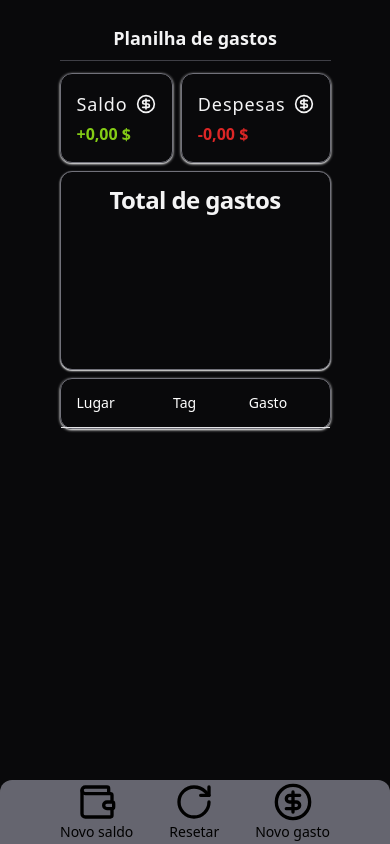
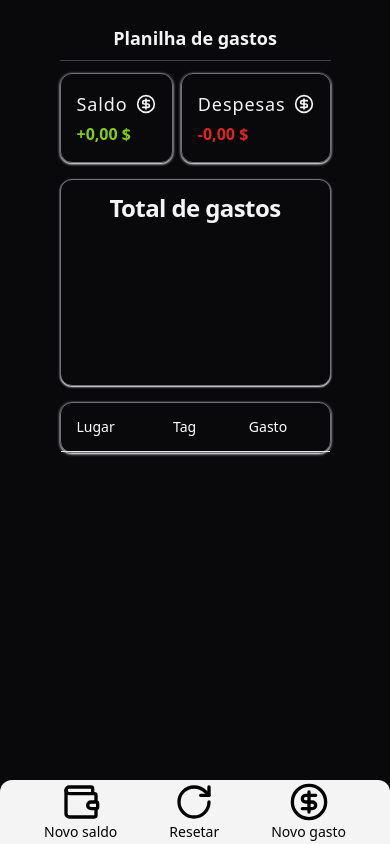
Before and after one commit to VitorAndes/planilha-de-gastos, a React (Vite) app: page / in a window 390 px wide. Built offline with nearby package versions, Linux system fonts and the light colour scheme.

Commit message:
:lipstick: feat: novo estilo de nav mobile

```diff
--- a/src/App.tsx
+++ b/src/App.tsx
@@ -56,18 +56,18 @@ export function App() {
 
   return (
     <>
-      <div className="flex flex-col text-zinc-100 p-4 pb-20 items-center md:w-[1200px] min-h-screen w-full space-y-4">
+      <div className="flex flex-col text-zinc-100 p-4 pb-20 items-center md:w-[1200px] min-h-screen w-full">
         <div className="w-full space-y-3">
           <div className="flex flex-col md:flex-row justify-between items-center border-b md:p-4 p-2 border-zinc-700">
             <h1 className="font-bold text-lg md:text-3xl">
               Planilha de gastos
             </h1>
-            <div className="flex gap-1 px-10 md:gap-2 backdrop-blur h-16 justify-center md:justify-center items-center flex-1 md:static bottom-0 left-0 fixed z-10 rounded-t-xl md:rounded=t-none bg-zinc-500/90 md:bg-transparent w-full md:w-0">
+            <div className="flex gap-5 px-10 md:gap-2 backdrop-blur h-16 justify-center md:justify-center items-center flex-1 md:static bottom-0 left-0 fixed z-10 rounded-t-xl md:rounded=t-none bg-zinc-100 md:bg-transparent w-full md:w-0">
               <AddNewBalance updateBalance={updateBalance} />
               <Button
                 onClick={handleResetData}
                 variant={"ghost"}
-                className="text-sm flex flex-col md:gap-1 md:text-white text-black md:text-base py-8 px-4 rounded-t-xl md:rounded-xl md:p-9"
+                className="text-sm w-32 flex flex-col md:gap-1 md:text-white transition-all hover:bg-zinc-950 hover:text-white text-black md:text-base py-8 px-4 rounded-t-xl md:rounded-xl md:p-9 md:hover:bg-zinc-100 md:hover:text-black"
               >
                 <span>
                   <RotateCwIcon size={40} />
@@ -82,8 +82,8 @@ export function App() {
             </div>
           </div>
 
-          <div className="flex flex-col md:flex-row gap-2 justify-center p-0 md:p-4">
-            <div className="flex flex-col flex-1 gap-2">
+          <div className="flex flex-col md:flex-row gap-4 justify-center p-0 md:p-4">
+            <div className="flex flex-col flex-1 gap-4">
               <div className="flex gap-2">
                 <CardMoney
                   revenue="Saldo"
--- a/src/components/addNewBalance.tsx
+++ b/src/components/addNewBalance.tsx
@@ -34,7 +34,7 @@ export function AddNewBalance({ updateBalance }: AddNewBalanceProps) {
       <DialogTrigger asChild>
         <Button
           variant={"ghost"}
-          className="text-sm flex flex-col md:gap-1 text-black md:text-white md:text-base py-8 px-4 rounded-t-xl md:rounded-xl md:p-9"
+          className="text-sm flex flex-col md:gap-1 text-black hover:bg-zinc-950 hover:text-white w-32 transition-all md:text-white md:text-base py-8 px-4 rounded-t-xl md:rounded-xl md:p-9 md:hover:bg-zinc-100 md:hover:text-black"
         >
           <span>
             <Wallet size={40} />
--- a/src/components/addNewExpense.tsx
+++ b/src/components/addNewExpense.tsx
@@ -72,7 +72,7 @@ export function AddNewExpense({
       <DialogTrigger asChild>
         <Button
           variant={"ghost"}
-          className="flex flex-col md:gap-1 text-black md:text-white md:text-base py-8 px-4 rounded-t-xl md:rounded-xl md:p-9"
+          className="flex flex-col md:gap-1 text-black hover:bg-zinc-950 hover:text-white  transition-all w-32 md:text-white md:text-base py-8 px-4 rounded-t-xl md:rounded-xl md:p-9 md:hover:bg-zinc-100 md:hover:text-black"
         >
           <span>
             <CircleDollarSign size={40} />
--- a/src/components/cardChart.tsx
+++ b/src/components/cardChart.tsx
@@ -75,11 +75,11 @@ export function CardChart() {
   } satisfies ChartConfig;
 
   return (
-    <Card className="flex flex-1 gap-2 p-4 flex-col  bg-zinc-950 py-4 border border-zinc-500 text-zinc-100 shadow-white">
+    <Card className="flex gap-4 p-4 flex-col  bg-zinc-950 py-4 border border-zinc-500 text-zinc-100 shadow-white">
       <CardHeader className="items-center px-4 py-0">
         <CardTitle>Total de gastos</CardTitle>
       </CardHeader>
-      <CardContent className="flex flex-col p-0 h-full justify-center ">
+      <CardContent className="flex flex-col p-0 h-full ">
         <ChartContainer config={chartConfig}>
           <BarChart
             accessibilityLayer
```
